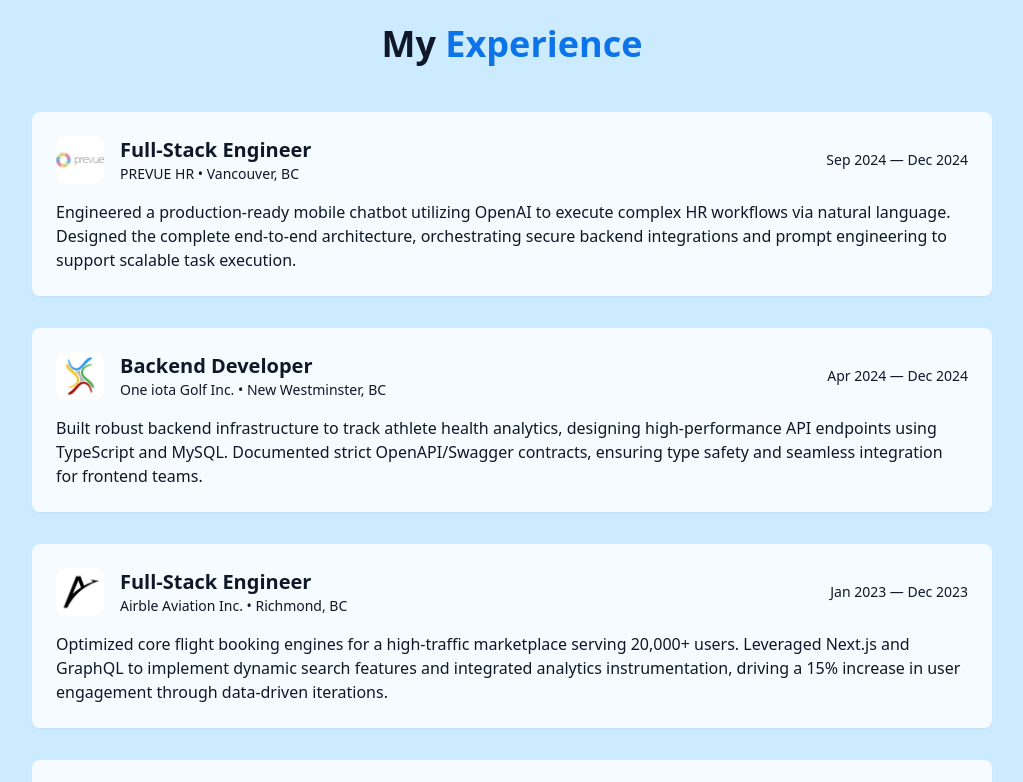
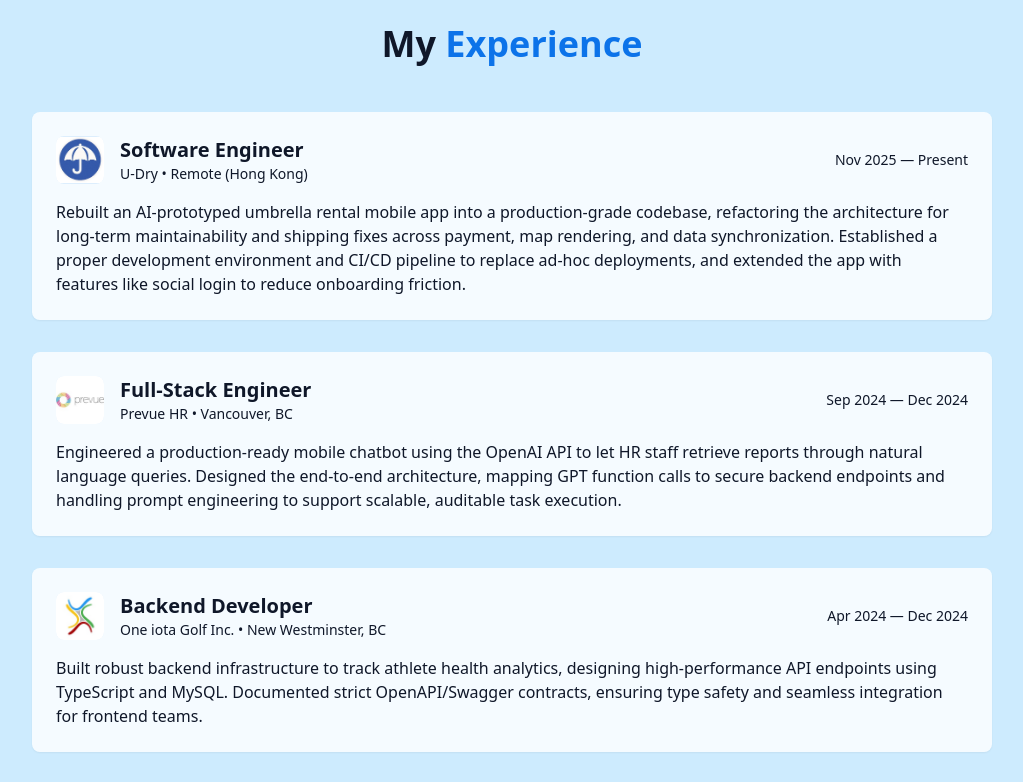
Before and after one commit to andyhplau/portfolio-andyhplau, a React (Vite) app: page / in a window 1280 px wide. Shown: the part 3400-4182 px from the top of the page, without its empty margins (128-1151 px from the left). Built offline with nearby package versions, Linux system fonts and the light colour scheme; no server answers.

Commit message:
fix: added u-dry experience and rewrote summaries

```diff
--- a/src/components/ExperienceSection.tsx
+++ b/src/components/ExperienceSection.tsx
@@ -12,13 +12,23 @@ type Role = {
 
 const sampleExperience: Role[] = [
   {
-    company: "PREVUE HR",
+    company: "U-Dry",
+    title: "Software Engineer",
+    start: "Nov 2025",
+    end: "Present",
+    location: "Remote (Hong Kong)",
+    summary:
+      "Rebuilt an AI-prototyped umbrella rental mobile app into a production-grade codebase, refactoring the architecture for long-term maintainability and shipping fixes across payment, map rendering, and data synchronization. Established a proper development environment and CI/CD pipeline to replace ad-hoc deployments, and extended the app with features like social login to reduce onboarding friction.",
+    logo: "/experience/u-dry.png",
+  },
+  {
+    company: "Prevue HR",
     title: "Full-Stack Engineer",
     start: "Sep 2024",
     end: "Dec 2024",
     location: "Vancouver, BC",
     summary:
-      "Engineered a production-ready mobile chatbot utilizing OpenAI to execute complex HR workflows via natural language. Designed the complete end-to-end architecture, orchestrating secure backend integrations and prompt engineering to support scalable task execution.",
+      "Engineered a production-ready mobile chatbot using the OpenAI API to let HR staff retrieve reports through natural language queries. Designed the end-to-end architecture, mapping GPT function calls to secure backend endpoints and handling prompt engineering to support scalable, auditable task execution.",
     logo: "/experience/prevueHr.png",
   },
   {
@@ -38,7 +48,7 @@ const sampleExperience: Role[] = [
     end: "Dec 2023",
     location: "Richmond, BC",
     summary:
-      "Optimized core flight booking engines for a high-traffic marketplace serving 20,000+ users. Leveraged Next.js and GraphQL to implement dynamic search features and integrated analytics instrumentation, driving a 15% increase in user engagement through data-driven iterations.",
+      "Contributed to the core booking engine of a private jet marketplace serving 20,000+ users, working across Next.js, GraphQL, and the underlying MySQL data layer. Rebuilt airport search to be location-aware, automatically surfacing the user's nearest major airport first to guide travelers unfamiliar with private aviation, and integrated Segment analytics that contributed to a 15% lift in engagement.",
     logo: "/experience/airble.png",
   },
   {
@@ -58,7 +68,7 @@ const sampleExperience: Role[] = [
     end: "Dec 2021",
     location: "Richmond, BC",
     summary:
-      "Utilized self-taught Python skills to automate data transformation and reporting for thousands of freight records, significantly reducing processing time. Collaborated with management to analyze warehouse data and eliminate discrepancies, enhancing overall operational efficiency.",
+      "Taught myself Python on personal time to automate data transformation and reporting for thousands of freight records, significantly reducing processing time. Partnered with management to reconcile warehouse data discrepancies and improve operational efficiency across the team.",
     logo: "/experience/mapleFreight.png",
   },
   {
```
Also changed, not shown: public/experience/u-dry.png (added).
